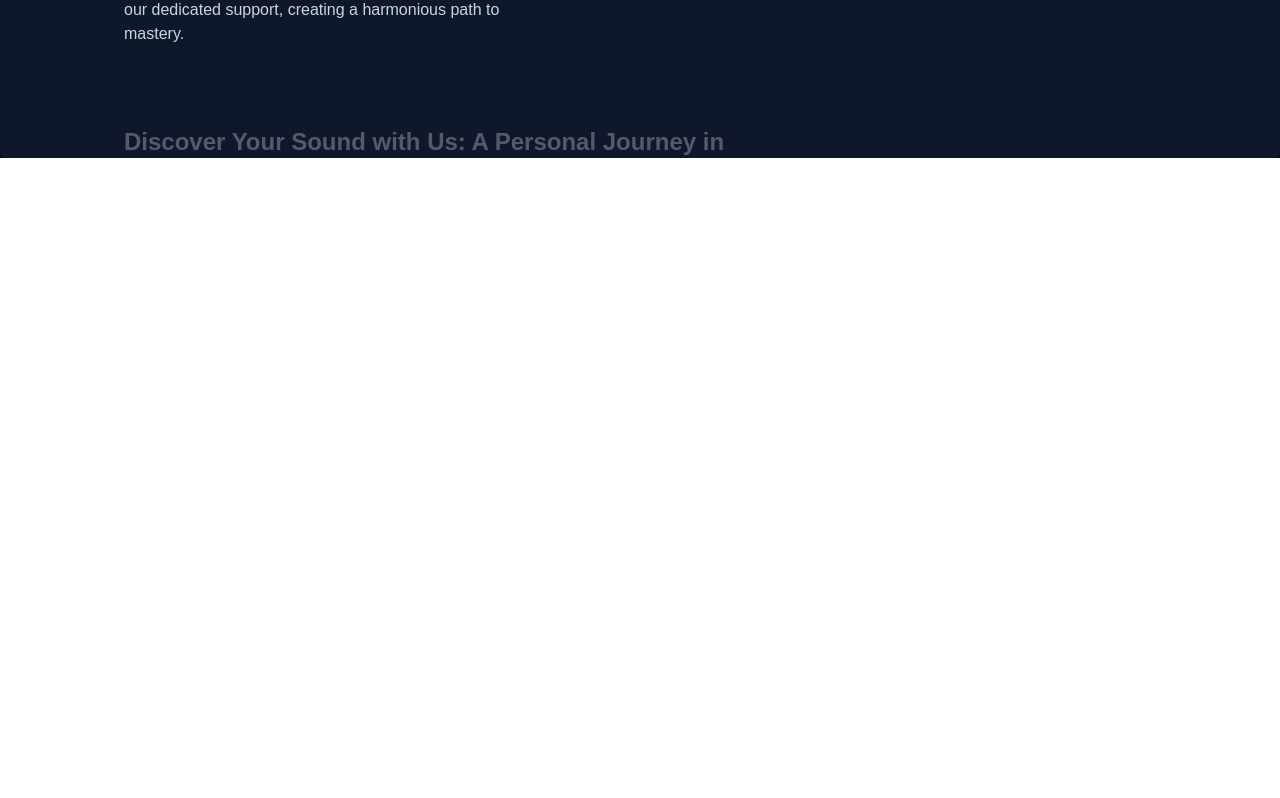
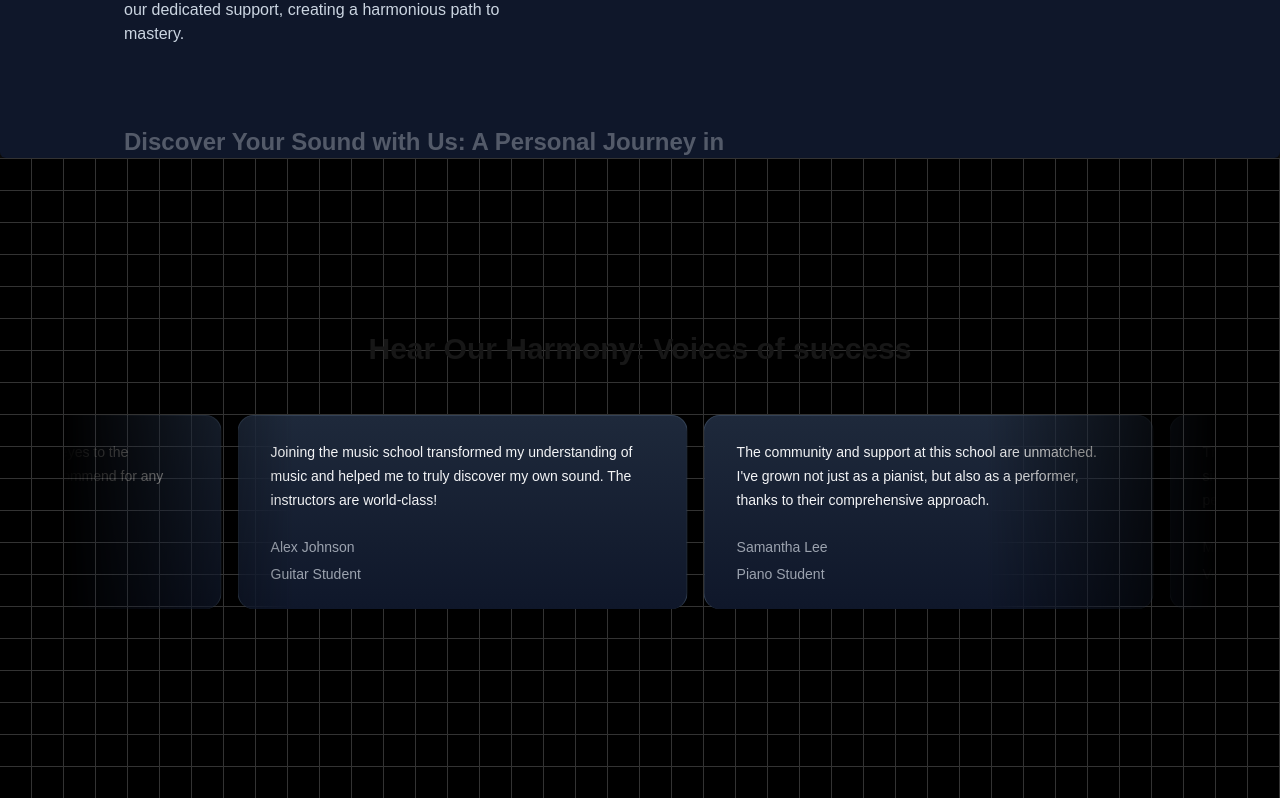
Before and after one commit to Muhammad-Jawad-0/Music_Course, a Next.js app: page / in a window 1280 px wide. Shown: the part 1670-2468 px from the top of the page. Before the commit the page ends 1828 px from the top, so only its background shows below. Built offline with nearby package versions, Linux system fonts and the light colour scheme.

Commit message:
Infinity Moving Cards Complete

```diff
--- a/package.json
+++ b/package.json
@@ -11,6 +11,7 @@
   "dependencies": {
     "clsx": "^2.1.1",
     "framer-motion": "^11.12.0",
+    "mini-svg-data-uri": "^1.4.4",
     "next": "15.0.3",
     "react": "^18.3.1",
     "react-dom": "^18.3.1",
--- /dev/null
+++ b/src/app/components/TestimonialCards.tsx
@@ -0,0 +1,56 @@
+"use client";
+import { InfiniteMovingCards } from "./ui/infinite-moving-cards";
+
+const musicSchoolTestimonials = [
+  {
+    quote:
+      "Joining the music school transformed my understanding of music and helped me to truly discover my own sound. The instructors are world-class!",
+    name: "Alex Johnson",
+    title: "Guitar Student",
+  },
+  {
+    quote:
+      "The community and support at this school are unmatched. I've grown not just as a pianist, but also as a performer, thanks to their comprehensive approach.",
+    name: "Samantha Lee",
+    title: "Piano Student",
+  },
+  {
+    quote:
+      "This school offered me the tools and confidence to take my singing to the next level. I'm endlessly grateful for the personalized coaching.",
+    name: "Michael Chen",
+    title: "Vocal Student",
+  },
+  {
+    quote:
+      "As a violinist, finding the right mentor can be challenging, but this school matched me with a teacher who truly understands my goals and challenges.",
+    name: "Emily Taylor",
+    title: "Violin Student",
+  },
+  {
+    quote:
+      "The production courses here opened my eyes to the intricacies of music production. Highly recommend for any aspiring producers!",
+    name: "Chris Morales",
+    title: "Music Production Student",
+  },
+];
+
+const MusicSchoolTestimonialCards = () => {
+  return (
+    <div className="h-[40rem] w-full dark:bg-black dark:bg-grid-white/[0.2] relative flex flex-col items-center justify-center overflow-hidden">
+      <h2 className="text-3xl font-bold text-center mb-8 z-10">
+        Hear Our Harmony: Voices of success
+      </h2>
+      <div className="flex justify-center w-full overflow-hidden px-4 sm:px-6 lg:px-8">
+        <div className="w-full max-w-6xl">
+          <InfiniteMovingCards
+            items={musicSchoolTestimonials}
+            direction="right"
+            speed="slow"
+          />
+        </div>
+      </div>
+    </div>
+  );
+};
+
+export default MusicSchoolTestimonialCards;
--- /dev/null
+++ b/src/app/components/ui/infinite-moving-cards.tsx
@@ -0,0 +1,121 @@
+"use client";
+
+import { cn } from "../../utils/cn";
+import React, { useEffect, useState } from "react";
+
+export const InfiniteMovingCards = ({
+  items,
+  direction = "left",
+  speed = "fast",
+  pauseOnHover = true,
+  className,
+}: {
+  items: {
+    quote: string;
+    name: string;
+    title: string;
+  }[];
+  direction?: "left" | "right";
+  speed?: "fast" | "normal" | "slow";
+  pauseOnHover?: boolean;
+  className?: string;
+}) => {
+  const containerRef = React.useRef<HTMLDivElement>(null);
+  const scrollerRef = React.useRef<HTMLUListElement>(null);
+
+  useEffect(() => {
+    addAnimation();
+  }, []);
+  const [start, setStart] = useState(false);
+  function addAnimation() {
+    if (containerRef.current && scrollerRef.current) {
+      const scrollerContent = Array.from(scrollerRef.current.children);
+
+      scrollerContent.forEach((item) => {
+        const duplicatedItem = item.cloneNode(true);
+        if (scrollerRef.current) {
+          scrollerRef.current.appendChild(duplicatedItem);
+        }
+      });
+
+      getDirection();
+      getSpeed();
+      setStart(true);
+    }
+  }
+  const getDirection = () => {
+    if (containerRef.current) {
+      if (direction === "left") {
+        containerRef.current.style.setProperty(
+          "--animation-direction",
+          "forwards"
+        );
+      } else {
+        containerRef.current.style.setProperty(
+          "--animation-direction",
+          "reverse"
+        );
+      }
+    }
+  };
+  const getSpeed = () => {
+    if (containerRef.current) {
+      if (speed === "fast") {
+        containerRef.current.style.setProperty("--animation-duration", "20s");
+      } else if (speed === "normal") {
+        containerRef.current.style.setProperty("--animation-duration", "40s");
+      } else {
+        containerRef.current.style.setProperty("--animation-duration", "80s");
+      }
+    }
+  };
+  return (
+    <div
+      ref={containerRef}
+      className={cn(
+        "scroller relative z-20  max-w-7xl overflow-hidden  [mask-image:linear-gradient(to_right,transparent,white_20%,white_80%,transparent)]",
+        className
+      )}
+    >
+      <ul
+        ref={scrollerRef}
+        className={cn(
+          " flex min-w-full shrink-0 gap-4 py-4 w-max flex-nowrap",
+          start && "animate-scroll ",
+          pauseOnHover && "hover:[animation-play-state:paused]"
+        )}
+      >
+        {items.map((item, idx) => (
+          <li
+            className="w-[350px] max-w-full relative rounded-2xl border border-b-0 flex-shrink-0 border-slate-700 px-8 py-6 md:w-[450px]"
+            style={{
+              background:
+                "linear-gradient(180deg, var(--slate-800), var(--slate-900)",
+            }}
+            key={item.name}
+          >
+            <blockquote>
+              <div
+                aria-hidden="true"
+                className="user-select-none -z-1 pointer-events-none absolute -left-0.5 -top-0.5 h-[calc(100%_+_4px)] w-[calc(100%_+_4px)]"
+              ></div>
+              <span className=" relative z-20 text-sm leading-[1.6] text-gray-100 font-normal">
+                {item.quote}
+              </span>
+              <div className="relative z-20 mt-6 flex flex-row items-center">
+                <span className="flex flex-col gap-1">
+                  <span className=" text-sm leading-[1.6] text-gray-400 font-normal">
+                    {item.name}
+                  </span>
+                  <span className=" text-sm leading-[1.6] text-gray-400 font-normal">
+                    {item.title}
+                  </span>
+                </span>
+              </div>
+            </blockquote>
+          </li>
+        ))}
+      </ul>
+    </div>
+  );
+};
--- a/src/app/page.tsx
+++ b/src/app/page.tsx
@@ -2,6 +2,7 @@
 import HeroSection from "./components/HeroSection";
 import FeaturedSection from "./components/FeaturedSection";
 import WhyChooseUs from "./components/WhyChooseUs";
+import MusicSchoolTestimonialCards from "./components/TestimonialCards";
 
 export default function Home() {
   return (
@@ -9,6 +10,7 @@
     <HeroSection />
     <FeaturedSection />
     <WhyChooseUs />
+    <MusicSchoolTestimonialCards />
     </main>
   );
 }
--- a/tailwind.config.ts
+++ b/tailwind.config.ts
@@ -34,9 +34,9 @@
 //   plugins: [],
 // } satisfies Config;
 
+import type { Config } from "tailwindcss";
 
-
-import type { Config } from "tailwindcss";
+const svgToDataUri = require("mini-svg-data-uri");
 const defaultTheme = require("tailwindcss/defaultTheme");
 const colors = require("tailwindcss/colors");
 const {
@@ -59,6 +59,8 @@
       },
       animation: {
         spotlight: "spotlight 2s ease .75s 1 forwards",
+        scroll:
+          "scroll var(--animation-duration, 40s) var(--animation-direction, forwards) linear infinite",
       },
       keyframes: {
         spotlight: {
@@ -71,15 +73,42 @@
             transform: "translate(-50%, -40%) scale(1)",
           },
         },
+        scroll: {
+          to: {
+            transform: "translate(calc(-50% - 0.5rem))",
+          },
+        },
       },
     },
   },
-  plugins: [
-    addVariablesForColors,
-  ],
+  plugins: [addVariablesForColors, addSvgPattren],
 } satisfies Config;
 
 // This plugin adds each Tailwind color as a global CSS variable, e.g. var(--gray-200).
+
+function addSvgPattren({ matchUtilities, theme }: any) {
+  matchUtilities(
+    {
+      "bg-grid": (value: any) => ({
+        backgroundImage: `url("${svgToDataUri(
+          `<svg xmlns="http://www.w3.org/2000/svg" viewBox="0 0 32 32" width="32" height="32" fill="none" stroke="${value}"><path d="M0 .5H31.5V32"/></svg>`
+        )}")`,
+      }),
+      "bg-grid-small": (value: any) => ({
+        backgroundImage: `url("${svgToDataUri(
+          `<svg xmlns="http://www.w3.org/2000/svg" viewBox="0 0 32 32" width="8" height="8" fill="none" stroke="${value}"><path d="M0 .5H31.5V32"/></svg>`
+        )}")`,
+      }),
+      "bg-dot": (value: any) => ({
+        backgroundImage: `url("${svgToDataUri(
+          `<svg xmlns="http://www.w3.org/2000/svg" viewBox="0 0 32 32" width="16" height="16" fill="none"><circle fill="${value}" id="pattern-circle" cx="10" cy="10" r="1.6257413380501518"></circle></svg>`
+        )}")`,
+      }),
+    },
+    { values: flattenColorPalette(theme("backgroundColor")), type: "color" }
+  );
+}
+
 function addVariablesForColors({ addBase, theme }: any) {
   let allColors = flattenColorPalette(theme("colors"));
   let newVars = Object.fromEntries(
```
Also changed, not shown: 1 other file (tests, documents, lock files or other folders).
